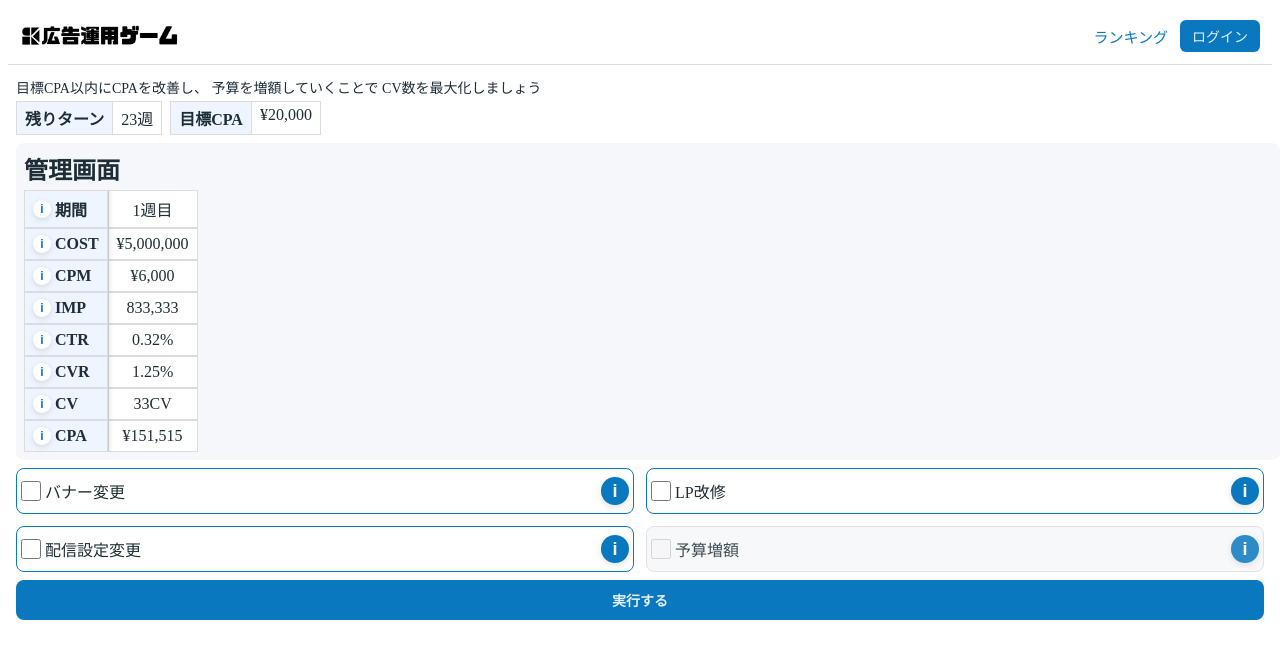
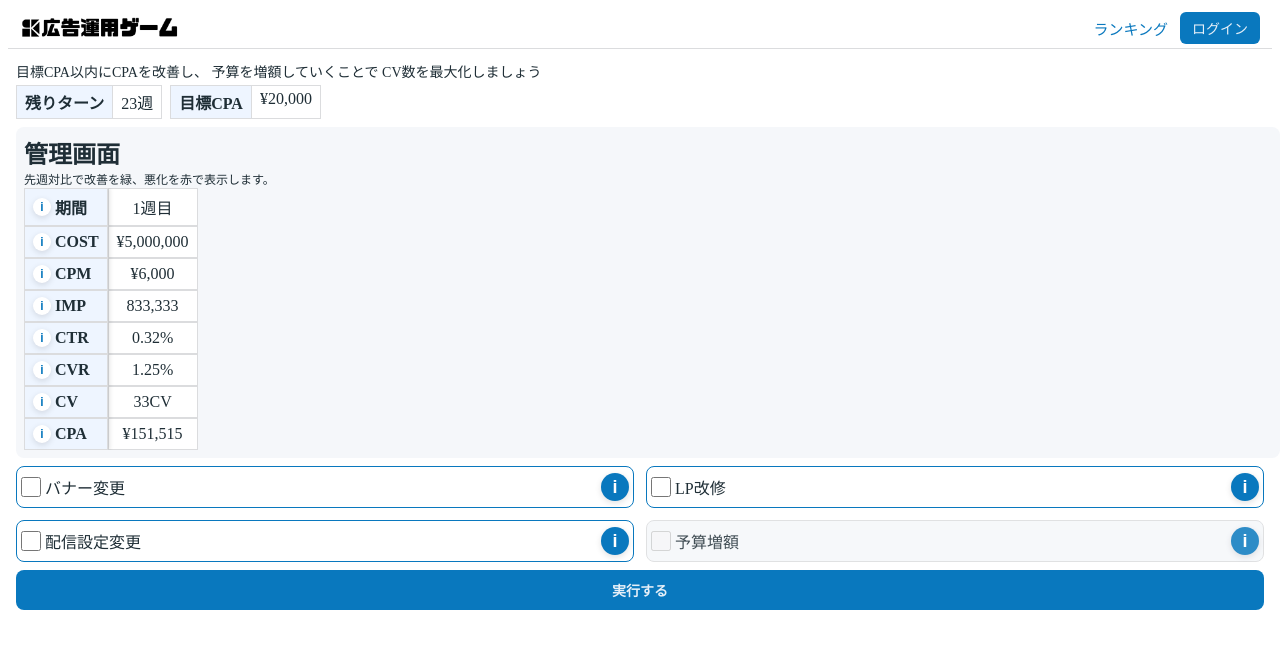
Before and after one commit to Shunsuke108m/adgame, a React (Vite) app: page / in a window 1280 px wide. Shown: the top 658 px of the page. Built offline with nearby package versions, Linux system fonts and the light colour scheme; no server answers.

Commit message:
レイアウトとか細かい修正

```diff
--- a/src/components/features/Game/ActionButtons/hooks.ts
+++ b/src/components/features/Game/ActionButtons/hooks.ts
@@ -28,9 +28,9 @@ function computeNextState(prev: GamePlayState): GamePlayState {
 
   // 何も施策を打たない週は、媒体学習による微増のみ発生させる（施策の約1/3以下の上げ幅）。
   if (active.length === 0) {
-    cpm *= randomInRange(1.01, 1.04);
-    ctr *= randomInRange(1.01, 1.15);
-    cvr *= randomInRange(1.01, 1.15);
+    cpm *= randomInRange(0.95, 1.04);
+    ctr *= randomInRange(0.95, 1.15);
+    cvr *= randomInRange(0.95, 1.15);
   }
 
   if (active.includes("CPNBtn")) {
--- a/src/components/features/Game/ActionButtons/index.tsx
+++ b/src/components/features/Game/ActionButtons/index.tsx
@@ -123,7 +123,7 @@ export const ActionCheckItem = styled.li<{ $disabled?: boolean }>`
   display: flex;
   align-items: center;
   gap: 4px;
-  padding: 8px 4px;
+  padding: 6px 4px;
   background: ${(p) => (p.$disabled ? Colors.BackgroundGray : "#fff2")};
   border: 1px solid ${(p) => (p.$disabled ? Colors.Border : Colors.Primary)};
   border-radius: 8px;
--- a/src/components/features/Game/GameTable/index.tsx
+++ b/src/components/features/Game/GameTable/index.tsx
@@ -69,7 +69,7 @@ export const GameTable: React.FC = () => {
   return (
     <TableContainer>
       <Tittle>管理画面</Tittle>
-      {/* <Description>CPAを目標値以内に改善し、予算を増額していくことでCV数を最大化しましょう</Description> */}
+      <Description>先週対比で改善を緑、悪化を赤で表示します。</Description>
       <VerticalTable>
         <Column>
           {columns.map((col) => (
@@ -134,7 +134,11 @@ const TableContainer = styled.div`
 
 const Tittle = styled.h2`
   margin: 0px;
-  margin-bottom: 4px;
+  color: ${Colors.TextBlack};
+`;
+
+const Description = styled.div`
+  font-size: 12px;
   color: ${Colors.TextBlack};
 `;
 
--- a/src/components/features/Header/index.tsx
+++ b/src/components/features/Header/index.tsx
@@ -46,7 +46,7 @@ const HeaderRoot = styled.header`
   display: flex;
   align-items: center;
   justify-content: space-between;
-  padding: 12px 12px;
+  padding: 4px 12px;
   background: ${Colors.BackgroundWhite};
   border-bottom: 1px solid ${Colors.Border};
 `;
```
